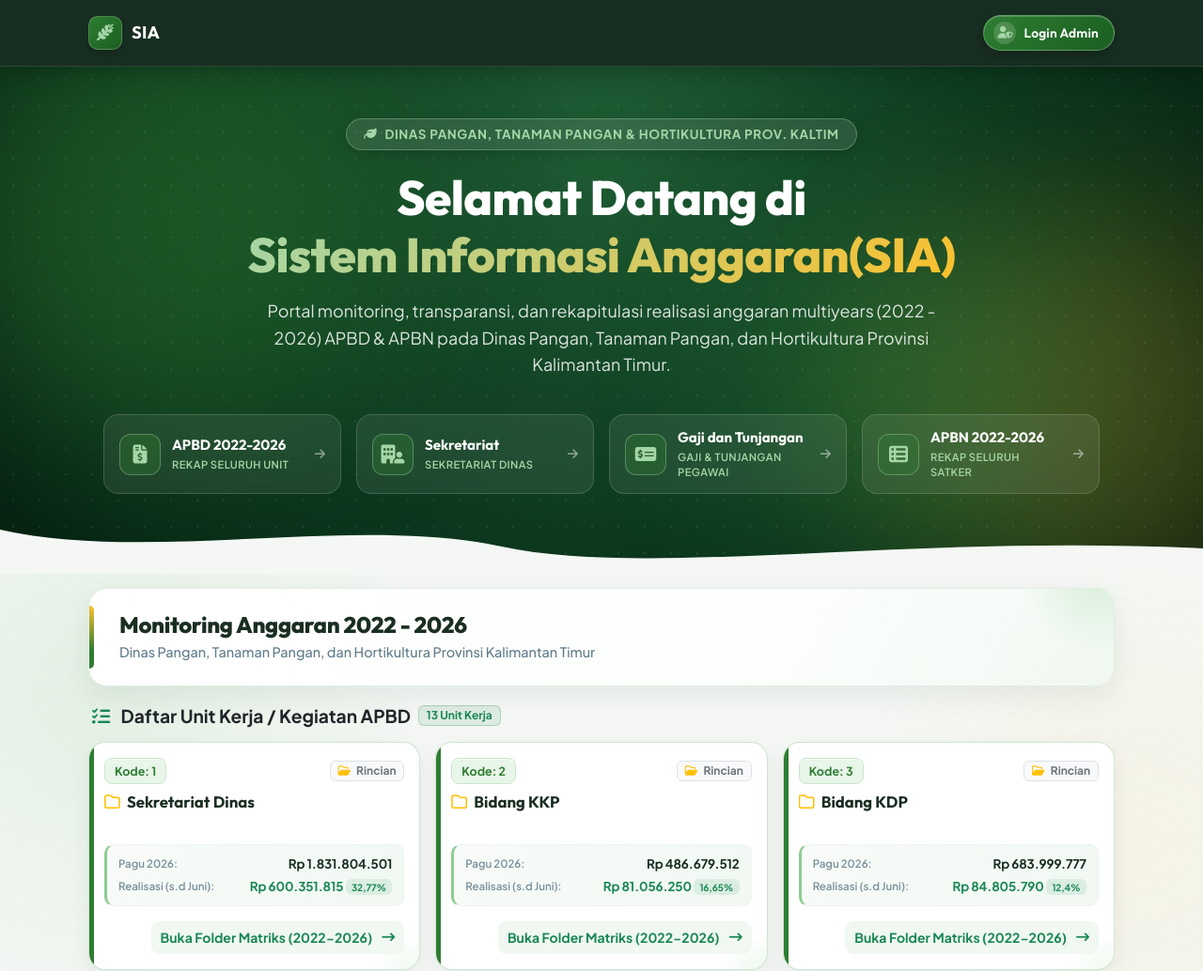
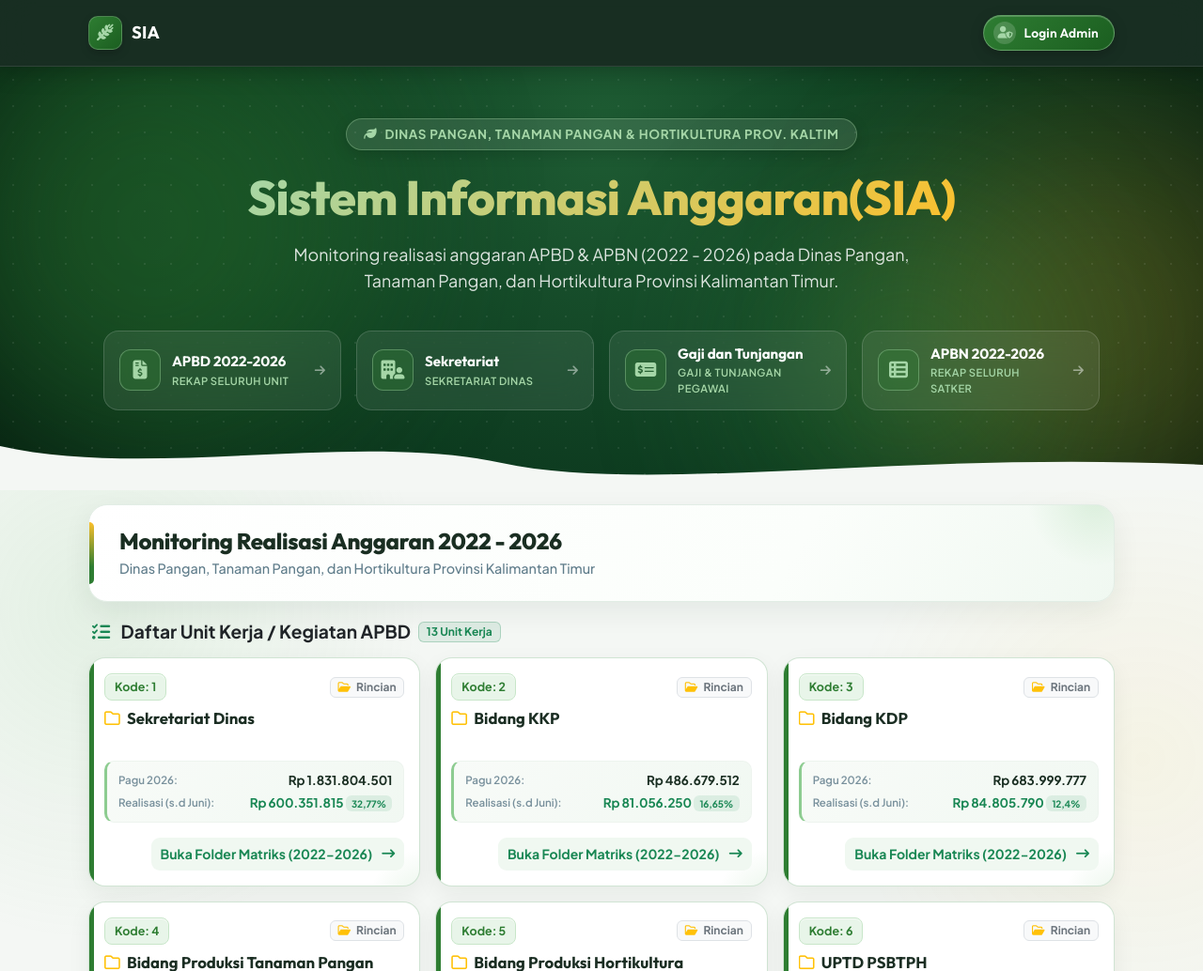
Before and after one commit to d1kyra/anggaran-dispantph, a PHP site: page /index.php in a window 1280 px wide. Shown: the top 1034 px of the page at 94% size. Run offline with PHP 8.4, Linux system fonts and the light colour scheme; data comes from the database, SQL or seed files in the repository.

```diff
--- a/admin.php
+++ b/admin.php
@@ -3637,9 +3637,9 @@ $lastAdminLoginTime = (string) ($lastAdminLogin['timestamp'] ?? '');
                 } else {
                     const uKeys = Array.isArray(card.unit_keys) ? card.unit_keys : [];
                     if (uKeys.length === 0) {
-                        typeBadge = `<span class="badge bg-warning bg-opacity-10 text-warning-emphasis border border-warning border-opacity-25 px-2 py-1"><i class="fa-solid fa-triangle-exclamation me-1"></i> Belum ada unit</span>`;
+                        typeBadge = `<span class="badge bg-warning bg-opacity-10 text-warning-emphasis border border-warning border-opacity-25 px-2 py-1"><i class="fa-solid fa-triangle-exclamation me-1"></i> Belum ada rincian</span>`;
                     } else {
-                        typeBadge = `<span class="badge bg-success bg-opacity-10 text-success border border-success border-opacity-25 px-2 py-1"><i class="fa-solid fa-folder-tree me-1"></i> ${uKeys.length} Unit APBD</span>`;
+                        typeBadge = `<span class="badge bg-success bg-opacity-10 text-success border border-success border-opacity-25 px-2 py-1"><i class="fa-solid fa-folder-tree me-1"></i> ${uKeys.length} Rincian</span>`;
                         const unitTags = uKeys.map(k => {
                             const uName = (activeAPBD && activeAPBD[k] && activeAPBD[k].nama) ? activeAPBD[k].nama : `Unit ${k}`;
                             return `<span class="hero-unit-tag" title="Kode: ${k}">${escapeHtml(uName)}</span>`;
--- a/index.html
+++ b/index.html
@@ -142,18 +142,18 @@
             </div>
 
             <h1 class="hero-title">
-                Selamat Datang di <br>
                 <span class="highlight-text">Sistem Informasi Anggaran(SIA)</span>
             </h1>
 
             <p class="hero-subtitle">
-                Portal monitoring, transparansi, dan rekapitulasi realisasi anggaran multiyears (2022 - 2026) APBD &
-                APBN pada Dinas Pangan, Tanaman Pangan, dan Hortikultura Provinsi Kalimantan Timur.
+                Monitoring realisasi anggaran APBD & APBN (2022 - 2026) pada
+                Dinas Pangan, Tanaman Pangan, dan Hortikultura Provinsi Kalimantan Timur.
             </p>
 
             <!-- Dynamic Features Highlight Cards Grid -->
             <div id="heroFeaturesGrid" class="hero-features-grid">
-                <a href="#dashboard-section" class="hero-feature-card" onclick="filterHeroCard('hero_apbd')" title="Lihat Rekap APBD">
+                <a href="#dashboard-section" class="hero-feature-card" onclick="filterHeroCard('hero_apbd')"
+                    title="Lihat Rekap APBD">
                     <div class="hero-card-icon">
                         <i class="fa-solid fa-file-invoice-dollar"></i>
                     </div>
@@ -163,7 +163,8 @@
                     </div>
                 </a>
 
-                <a href="#dashboard-section" class="hero-feature-card" onclick="filterHeroCard('hero_sekretariat')" title="Lihat Data Sekretariat">
+                <a href="#dashboard-section" class="hero-feature-card" onclick="filterHeroCard('hero_sekretariat')"
+                    title="Lihat Data Sekretariat">
                     <div class="hero-card-icon">
                         <i class="fa-solid fa-building-user"></i>
                     </div>
@@ -173,7 +174,8 @@
                     </div>
                 </a>
 
-                <a href="#dashboard-section" class="hero-feature-card" onclick="filterHeroCard('hero_gaji')" title="Lihat Data Gaji & Tunjangan">
+                <a href="#dashboard-section" class="hero-feature-card" onclick="filterHeroCard('hero_gaji')"
+                    title="Lihat Data Gaji & Tunjangan">
                     <div class="hero-card-icon">
                         <i class="fa-solid fa-money-check-dollar"></i>
                     </div>
@@ -183,7 +185,8 @@
                     </div>
                 </a>
 
-                <a href="#dashboard-section" class="hero-feature-card" onclick="filterHeroCard('hero_apbn')" title="Lihat Rekap APBN">
+                <a href="#dashboard-section" class="hero-feature-card" onclick="filterHeroCard('hero_apbn')"
+                    title="Lihat Rekap APBN">
                     <div class="hero-card-icon">
                         <i class="fa-solid fa-table-list"></i>
                     </div>
@@ -212,7 +215,7 @@
 
             <!-- Header Banner -->
             <div class="header-banner">
-                <h3 class="page-title">Monitoring Anggaran 2022 - 2026</h3>
+                <h3 class="page-title">Monitoring Realisasi Anggaran 2022 - 2026</h3>
                 <p class="page-subtitle">Dinas Pangan, Tanaman Pangan, dan Hortikultura Provinsi Kalimantan Timur</p>
             </div>
 
@@ -243,15 +246,18 @@
             </div>
 
             <!-- Filter Aktif dari Sorotan Indicator Banner -->
-            <div id="heroFilterBanner" class="alert alert-success py-2 px-3 mb-3 d-none align-items-center justify-content-between rounded-3 border-0 bg-success bg-opacity-10 text-success-emphasis shadow-sm">
+            <div id="heroFilterBanner"
+                class="alert alert-success py-2 px-3 mb-3 d-none align-items-center justify-content-between rounded-3 border-0 bg-success bg-opacity-10 text-success-emphasis shadow-sm">
                 <div class="d-flex align-items-center gap-2">
                     <i class="fa-solid fa-layer-group text-success fs-5"></i>
                     <div>
-                        <span class="small text-muted d-block" style="font-size: 0.72rem; line-height: 1;">Filter Sorotan Aktif:</span>
+                        <span class="small text-muted d-block" style="font-size: 0.72rem; line-height: 1;">Filter
+                            Sorotan Aktif:</span>
                         <strong id="heroFilterTitle" class="text-success">Sorotan Terpilih</strong>
                     </div>
                 </div>
-                <button type="button" class="btn btn-sm btn-outline-success py-1 px-3 rounded-pill fw-bold" onclick="resetHeroFilter()">
+                <button type="button" class="btn btn-sm btn-outline-success py-1 px-3 rounded-pill fw-bold"
+                    onclick="resetHeroFilter()">
                     <i class="fa-solid fa-xmark me-1"></i> Tampilkan Semua Unit
                 </button>
             </div>
```
